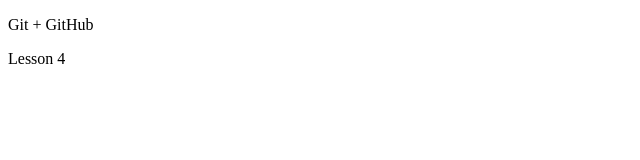
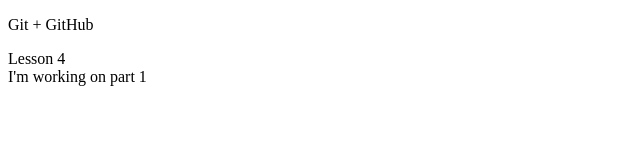
Before and after one commit to anna274/gitTest, a plain HTML site: page index.html in a window 1280 px wide. Shown: the whole page, without its empty margins (0-640 px from the left). Drawn offline with Linux system fonts and the light colour scheme.

Commit message:
init: start work on part 1

```diff
--- a/index.html
+++ b/index.html
@@ -8,5 +8,6 @@
     <body>
         <p>Git + GitHub</p>
         <div>Lesson 4</div>
+        <div>I'm working on part 1</div>
     </body>
 </html>
```
